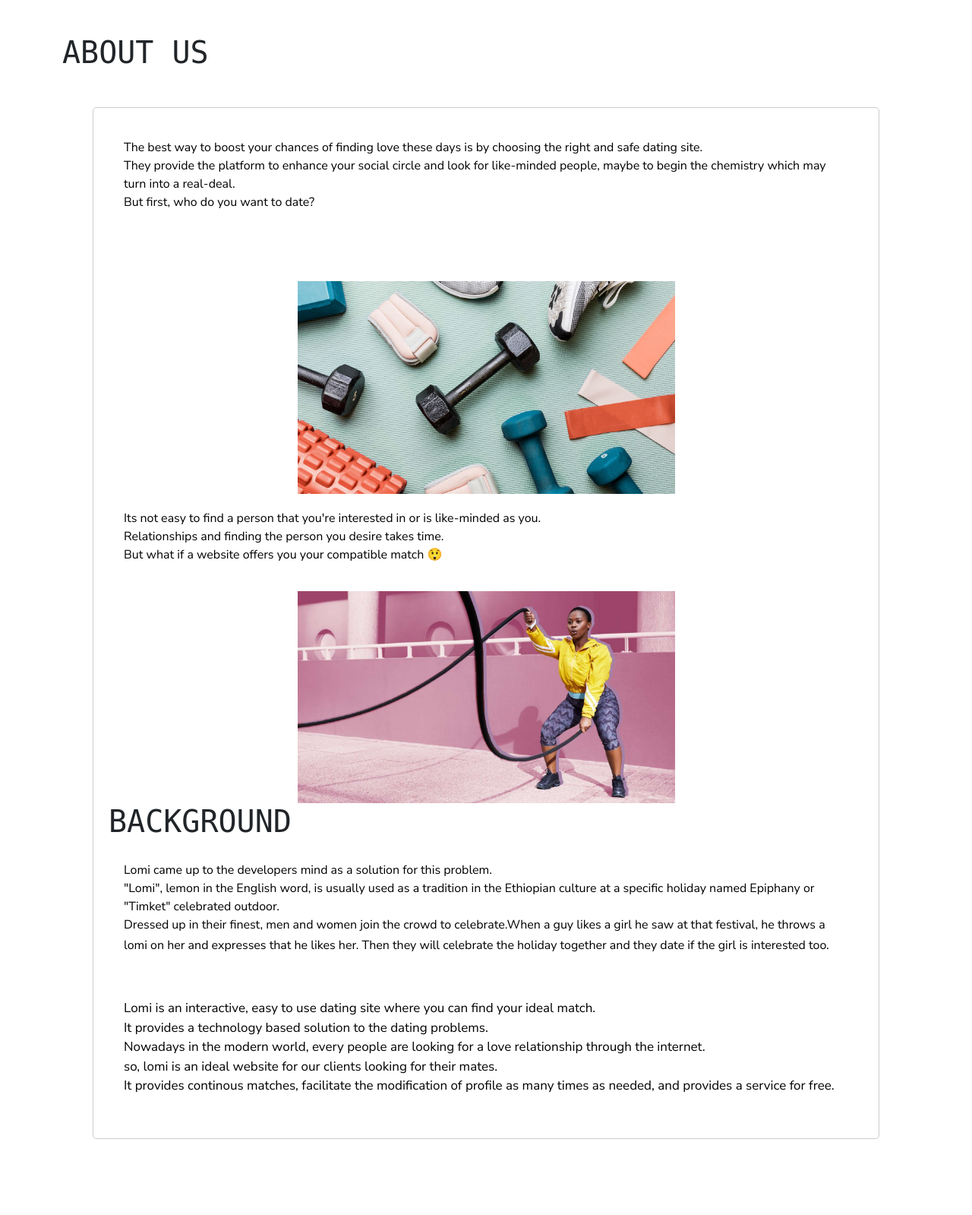
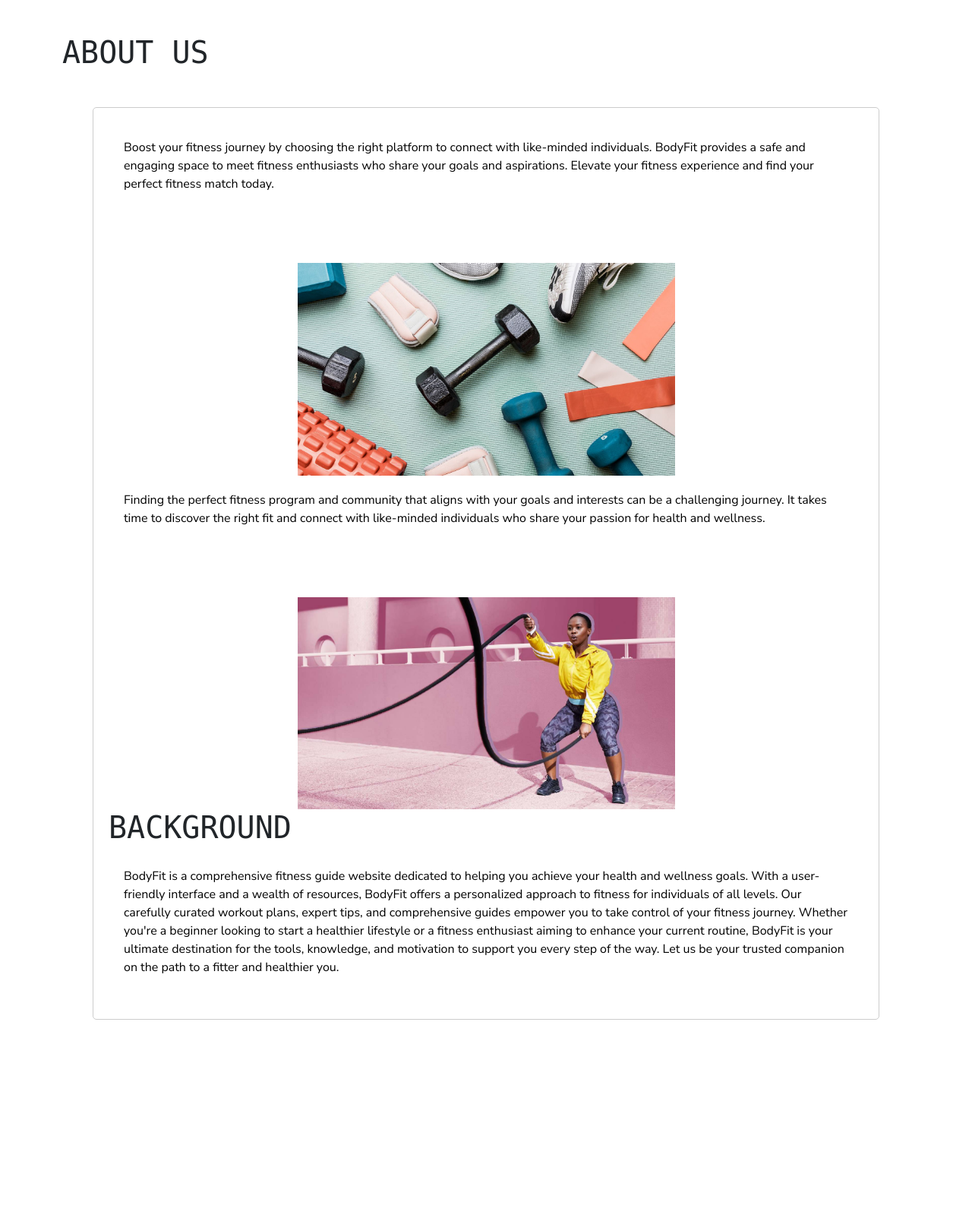
Before and after one commit to bezaermias/Project-2, a Flask app: page /about_us in a window 1280 px wide. Shown: the part 137-1736 px from the top of the page at 76% size. After the commit the page ends 1479 px from the top, so only its background shows below. Run offline with Flask 3, Linux system fonts and the light colour scheme.

Commit message:
fixing wording

```diff
--- a/templates/about_us.html
+++ b/templates/about_us.html
@@ -5,37 +5,25 @@
         <div class="page-content">
           <div class="panel borderbotm-none">
             <div class="content">
-              <p>The best way to boost your chances of finding love these days is by choosing the right and safe dating
-                site.<br />
-                They provide the platform to enhance your social circle and look for like-minded people, maybe to begin
-                the chemistry which may turn into a real-deal.<br />
-                But first, who do you want to date?</p>
+              <p>Boost your fitness journey by choosing the right platform to connect with like-minded individuals.
+                 BodyFit provides a safe and engaging space to meet fitness enthusiasts who share your goals and aspirations.
+                 Elevate your fitness experience and find your perfect fitness match today.</p>
               </p>
               <img src="./{{ url_for('static', filename='./images/weights.jpg') }}"" alt="picture" class="picture" width= 50%>
 
               <p>
-                Its not easy to find a person that you're interested in or is like-minded as you.<br />
-                Relationships and finding the person you desire takes time.<br /> But what if a website offers you your
-                compatible match &#128562
+                Finding the perfect fitness program and community that aligns with your goals and interests can be a challenging journey.
+                It takes time to discover the right fit and connect with like-minded individuals who share your passion for health and wellness. </p>
               </p>
               <img src="./{{ url_for('static', filename='./images/rope.jpg') }}"" alt="picture" class="picture" width= 50%>
 
               <h1> Background</h1>
-              <p> Lomi came up to the developers mind as a solution for this problem. <br />
-                "Lomi", lemon in the English word, is usually used as a tradition in the Ethiopian culture at a specific
-                holiday named Epiphany or "Timket" celebrated outdoor.</br>
-                Dressed up in their finest, men and women join the crowd to celebrate.When a guy likes a girl he saw at
-                that festival, he throws a lomi on her and expresses that he likes her. Then they will celebrate the
-                holiday together and they date if the girl is interested too.</bold><big><br />
-              </p>
-              <p style = "font-size: 17px;"> Lomi is an interactive, easy to use dating site where you can find your ideal match.<br />
-                It provides a technology based solution to the dating problems.</br>
-                Nowadays in the modern world, every people are looking for a love relationship through the
-                internet.<br />
-                so, lomi is an ideal website for our clients looking for their mates.<br />
-                It provides continous matches, facilitate the modification of profile as many times as needed, and
-                provides a service for free.
-              </p>
+              <p>BodyFit is a comprehensive fitness guide website dedicated to helping you achieve your health and wellness goals.
+              With a user-friendly interface and a wealth of resources, BodyFit offers a personalized approach to fitness for individuals
+              of all levels. Our carefully curated workout plans, expert tips, and comprehensive guides empower you to take control of your
+              fitness journey. Whether you're a beginner looking to start a healthier lifestyle or a fitness enthusiast aiming to enhance your
+              current routine, BodyFit is your ultimate destination for the tools, knowledge, and motivation to support you every step of the way.
+              Let us be your trusted companion on the path to a fitter and healthier you.</p>
             </div>
           </div>
 {% endblock %}
```
